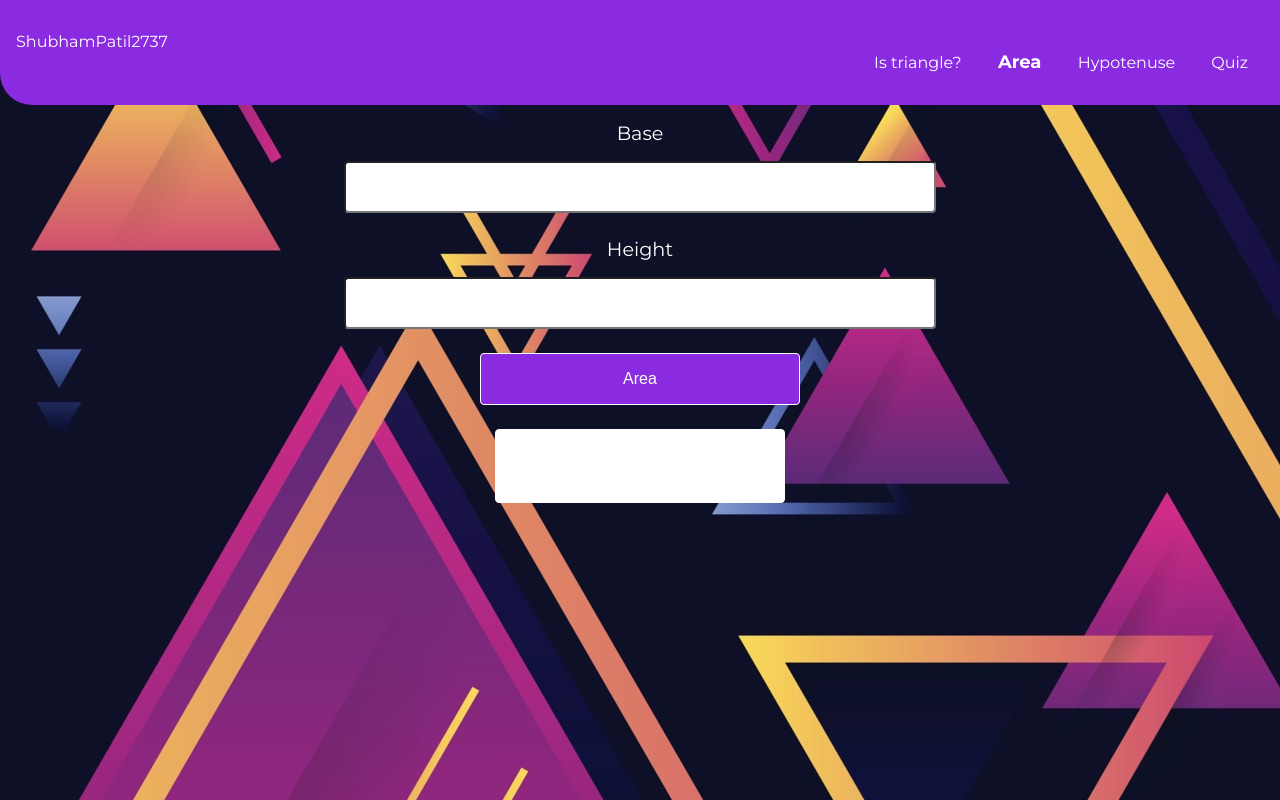
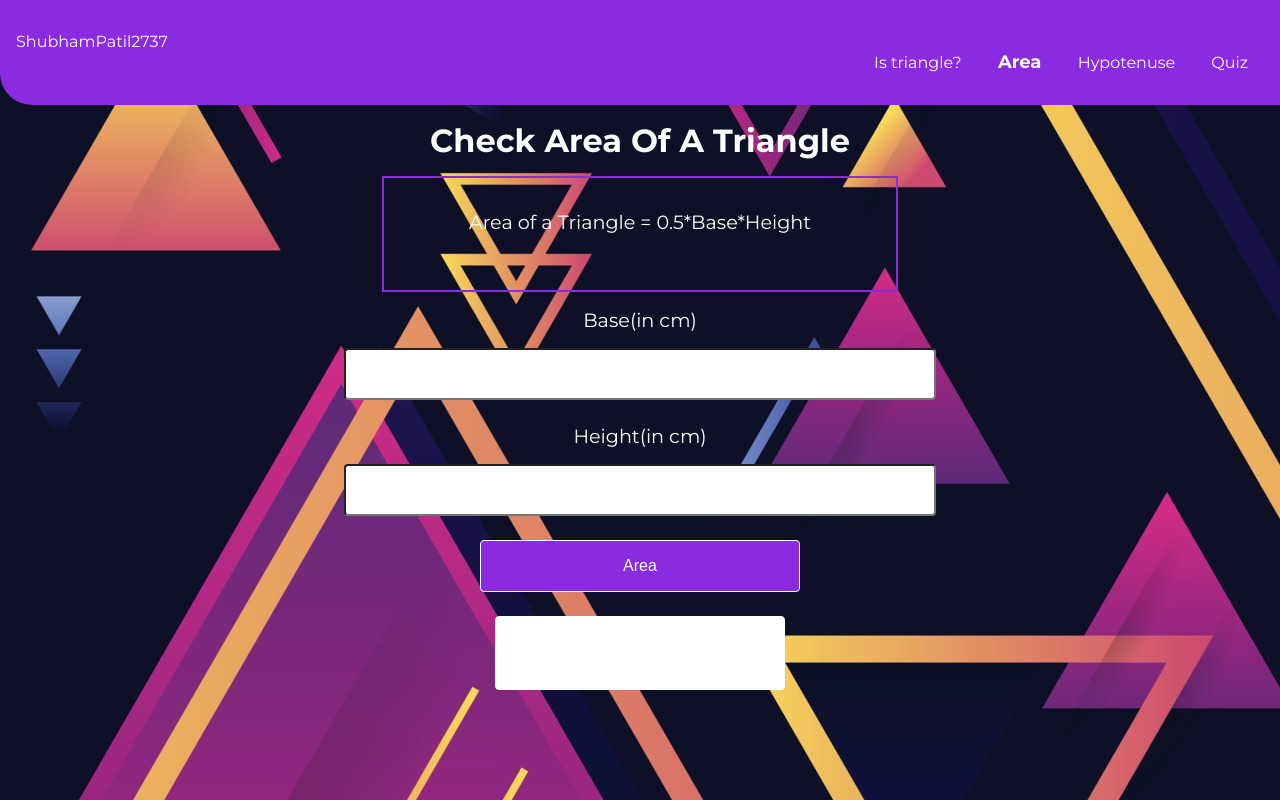
Before and after one commit to ShubhamPatil2737/Is-Triangle, a plain HTML site: page area.html in a window 1280 px wide. Drawn offline with Linux system fonts and the light colour scheme.

Commit message:
Project Complete

```diff
--- a/area.html
+++ b/area.html
@@ -18,9 +18,11 @@
         </ul>
     </nav>
    <div class="all-containers">
-    <label for="base" class="label">Base</label>
+    <h1>Check Area Of A Triangle</h1>
+    <div class="formula"><p>Area of a Triangle = 0.5*Base*Height</p></div>
+    <label for="base" class="label">Base(in cm)</label>
     <input type="number" class="angles" id="base">
-    <label for="height" class="label">Height</label>
+    <label for="height" class="label">Height(in cm)</label>
     <input type="number" id="height" class="angles">
     <button id="areabtn" class="allbtns">Area</button>
     <div class="area-output output"></div></div>
--- a/style.css
+++ b/style.css
@@ -1,56 +1,66 @@
 @import url('https://fonts.googleapis.com/css2?family=Montserrat:wght@400;700&display=swap');
-*{
+
+* {
     margin: 0%;
     padding: 0%;
 }
-body{
+
+body {
     background-image: url(bg.jpg);
     font-family: 'Montserrat', sans-serif;
 }
 
-.link{
+.link {
     padding: 0.5rem 1rem;
     text-decoration: none;
 }
-.link-inline-item{
-display: inline;
+
+.link-inline-item {
+    display: inline;
 }
-.navigation .nav-pills{
+
+.navigation .nav-pills {
     text-align: right;
 }
-.navigation .link{
+
+.navigation .link {
     color: white;
 }
-.navigation{
+
+.navigation {
     background-color: blueviolet;
-    color:white;
+    color: white;
     padding: 2rem 1rem;
     border-bottom-left-radius: 2rem;
 }
-.link-active{
+
+.link-active {
     font-size: large;
     font-weight: bold;
 }
-.list-inline-item{
+
+.list-inline-item {
     display: inline;
     padding: 0rem 1rem;
 }
 
-.all-containers{
+.all-containers {
 
     width: 50%;
     margin: auto;
     text-align: center;
 
 }
-.label{
+
+.label {
     color: white;
     font-size: larger;
     text-align: center;
     display: block;
     margin: 1rem;
 }
-.angles{
+
+.angles {
     display: block;
     margin: auto;
     width: 90%;
@@ -61,7 +71,8 @@ display: inline;
     padding-left: 0.5rem;
     text-align: center;
 }
-.output{
+
+.output {
     border: 1px solid white;
     width: 40%;
     margin: auto;
@@ -76,21 +87,25 @@ display: inline;
     background-color: white;
     border-radius: 0.25rem;
 }
-.allbtns{
+
+.allbtns {
     padding: 1rem 2.5rem;
     width: 50%;
     background-color: blueviolet;
-    color:white;
+    color: white;
     border: 1px solid;
     border-radius: 0.25rem;
     font-size: medium;
 }
-.questions,.value-label{
+
+.questions,
+.value-label {
     color: white;
     font-size: large;
     padding-left: 1rem;
 }
-.question-container{
+
+.question-container {
     width: 80%;
     height: 15vh;
     margin: auto;
@@ -99,7 +114,24 @@ display: inline;
     padding-top: 2.5rem;
     margin-top: 2rem;
 }
-#submitbtn{
-   margin: 2rem;
+
+#submitbtn {
+    margin: 2rem;
+}
+h1{
+    color: white;
+   text-align: center;
+   margin-top: 1rem;
+}
+.formula{
+    width: 80%;
+    height: 10vh;
+    margin: 1rem auto;
+    border: 2px solid blueviolet;
+    text-align: center;
+    padding-top: 2rem;
+    color: white;
+    font-size: larger;
+
 
 }
```
Also changed, not shown: Hypotenuse.html (+4 -2 lines), index.html (+5 -3 lines), quiz.html (+1 -0 lines).
